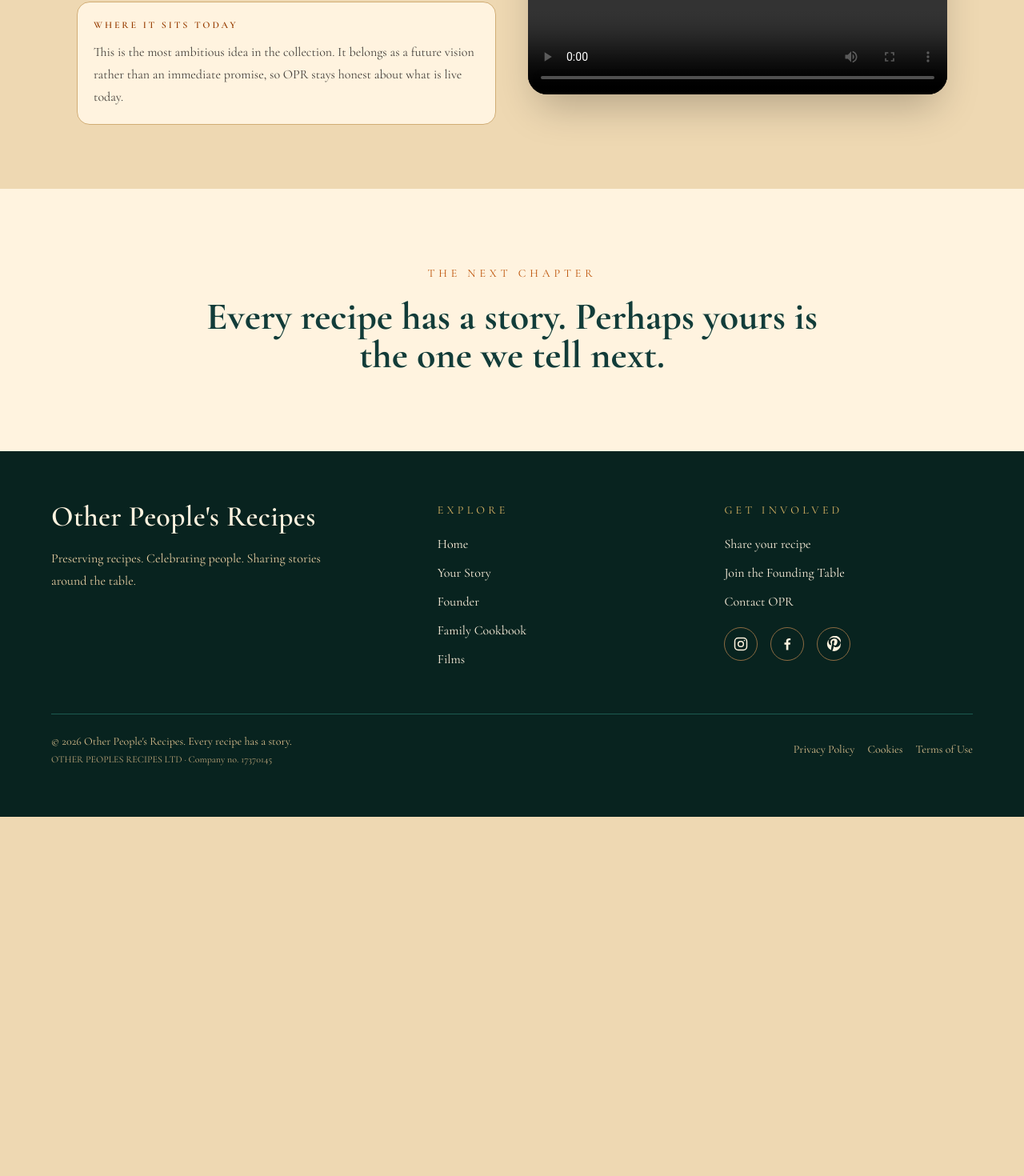
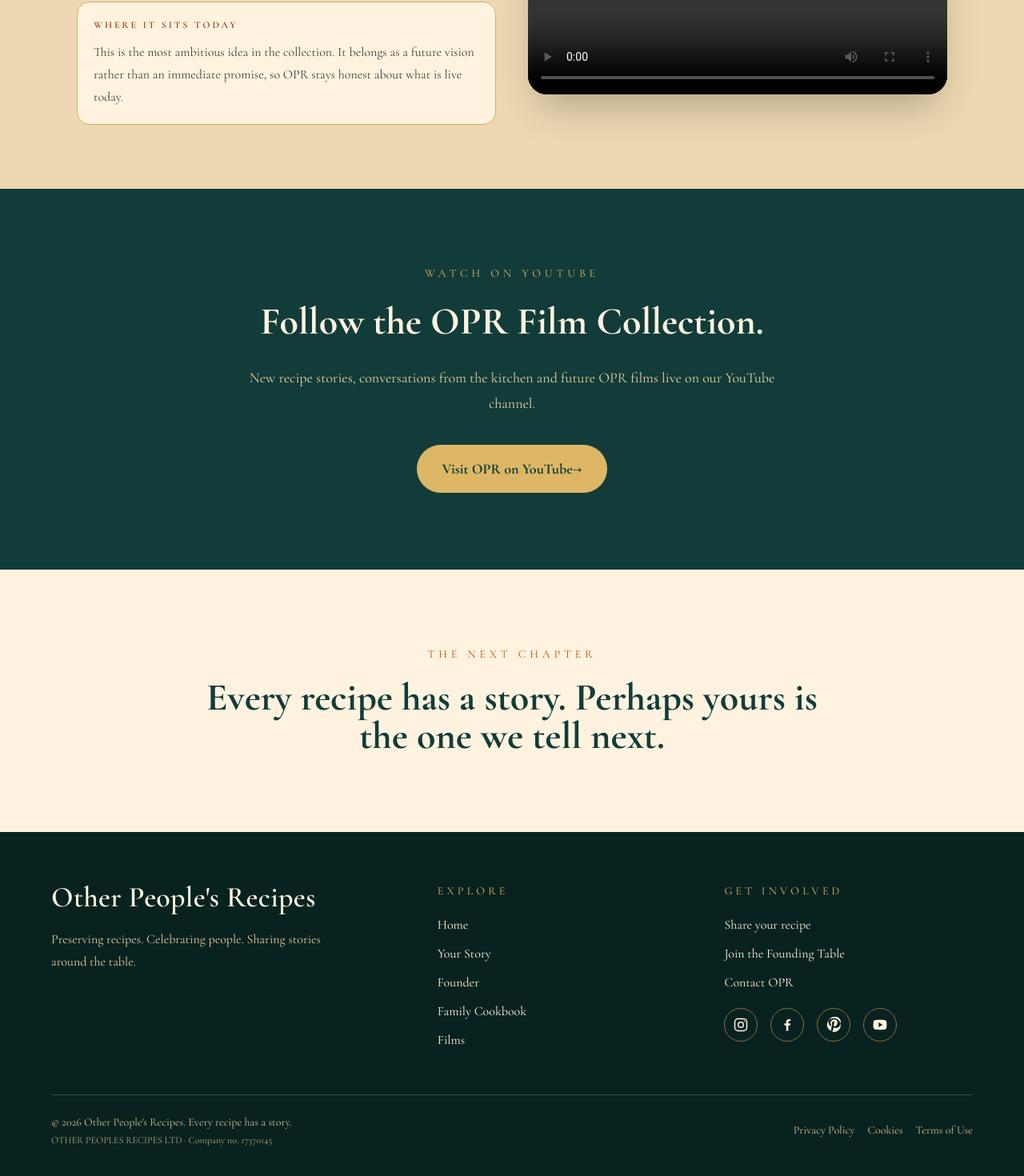
Before and after one commit to OPRUK/opr-platform, a Next.js app: page /films in a window 1280 px wide. Shown: the part 2462-3932 px from the top of the page at 80% size. Before the commit the page ends 3483 px from the top, so only its background shows below. Built offline with nearby package versions, Linux system fonts and the light colour scheme; no server answers; grey boxes are pictures that could not be loaded.

Commit message:
Add YouTube links and refresh recipe scan card

```diff
--- a/app/components/Footer.tsx
+++ b/app/components/Footer.tsx
@@ -69,6 +69,17 @@ export default function Footer() {
                   <path d="M12 2.2a9.8 9.8 0 0 0-3.6 18.9c-.1-1.6 0-3.5.4-5.2l1.1-4.6s-.3-.7-.3-1.8c0-1.7 1-3 2.2-3 1 0 1.5.8 1.5 1.7 0 1-.7 2.6-1.1 4-.3 1.2.6 2.1 1.8 2.1 2.2 0 3.7-2.8 3.7-6.1 0-2.5-1.7-4.3-4.8-4.3-3.5 0-5.6 2.6-5.6 5.5 0 1 .3 1.8.9 2.4.2.2.2.3.1.6l-.3 1.1c-.1.4-.4.5-.7.4-2-.8-2.9-3-2.9-5.4 0-4 3.3-8.8 9.8-8.8 5.2 0 8.6 3.8 8.6 7.8 0 5.3-2.9 9.3-7.2 9.3-1.4 0-2.8-.8-3.2-1.6l-.9 3.4c-.3 1.3-1 2.7-1.6 3.7.9.3 1.9.5 2.9.5A9.8 9.8 0 0 0 12 2.2Z" />
                 </svg>
               </a>
+              <a
+                href="https://www.youtube.com/channel/UCdRQdldwQPFPoMr5N-FwIkQ"
+                target="_blank"
+                rel="noreferrer"
+                aria-label="Watch Other People's Recipes on YouTube"
+                className="rounded-full border border-[#8B6B42] p-2.5 text-[#FFF3DF] transition hover:-translate-y-0.5 hover:border-[#DDB765] hover:bg-[#DDB765] hover:text-[#08231F]"
+              >
+                <svg aria-hidden="true" viewBox="0 0 24 24" className="h-5 w-5 fill-current">
+                  <path d="M21.6 7.1a2.95 2.95 0 0 0-2.1-2.1C17.6 4.5 12 4.5 12 4.5s-5.6 0-7.5.5A2.95 2.95 0 0 0 2.4 7.1C1.9 9 1.9 12 1.9 12s0 3 .5 4.9A2.95 2.95 0 0 0 4.5 19c1.9.5 7.5.5 7.5.5s5.6 0 7.5-.5a2.95 2.95 0 0 0 2.1-2.1c.5-1.9.5-4.9.5-4.9s0-3-.5-4.9ZM10 15.5v-7l6 3.5-6 3.5Z" />
+                </svg>
+              </a>
             </li>
           </ul>
         </div>
--- a/app/films/page.tsx
+++ b/app/films/page.tsx
@@ -123,6 +123,29 @@ export default function FilmsPage() {
         ))}
       </section>
 
+      <section className="bg-[#123C39] px-6 py-24 text-center text-[#FFF3DF]">
+        <div className="mx-auto max-w-3xl">
+          <p className="text-sm uppercase tracking-[0.35em] text-[#DDB765]">
+            Watch on YouTube
+          </p>
+          <h2 className="mt-5 text-4xl font-bold leading-tight md:text-5xl">
+            Follow the OPR Film Collection.
+          </h2>
+          <p className="mx-auto mt-6 max-w-2xl text-lg leading-8 text-[#E7CEA2]">
+            New recipe stories, conversations from the kitchen and future OPR
+            films live on our YouTube channel.
+          </p>
+          <a
+            href="https://www.youtube.com/channel/UCdRQdldwQPFPoMr5N-FwIkQ"
+            target="_blank"
+            rel="noreferrer"
+            className="mt-9 inline-flex items-center rounded-full bg-[#DDB765] px-8 py-4 text-lg font-bold text-[#123C39] transition hover:scale-105 hover:bg-[#F0CC7A]"
+          >
+            Visit OPR on YouTube <span aria-hidden="true">→</span>
+          </a>
+        </div>
+      </section>
+
       <section className="bg-[#FFF3DF] px-6 py-24 text-center">
         <p className="text-sm uppercase tracking-[0.35em] text-amber-700">
           The next chapter
--- a/app/layout.tsx
+++ b/app/layout.tsx
@@ -44,6 +44,7 @@ const organizationJsonLd = {
     "https://www.instagram.com/opr_uk/",
     "https://www.facebook.com/61592736388045",
     "https://www.pinterest.com/0kg0zcynwbbvmoqk092xgf1u83r3r6/",
+    "https://www.youtube.com/channel/UCdRQdldwQPFPoMr5N-FwIkQ",
   ],
 };
 
--- a/app/page.tsx
+++ b/app/page.tsx
@@ -208,14 +208,15 @@ export default async function Home() {
               <div className="pointer-events-none absolute -left-10 top-20 h-28 w-28 rounded-full bg-[#6A4022]/10 blur-2xl" />
               <div className="pointer-events-none absolute -right-10 bottom-2 h-24 w-36 rotate-12 rounded-full bg-[#704323]/15 blur-2xl" />
               <p className="text-xs uppercase tracking-[0.28em] text-[#8B5A2B]">From the kitchen drawer</p>
-              <p className="mt-5 text-4xl font-semibold italic leading-tight text-[#123C39] md:text-5xl">Nana&apos;s recipe</p>
-              <div className="mt-8 space-y-1 text-[1.45rem] leading-[1.45] text-[#5F3B23] md:text-[1.6rem]">
-                <p>1 cup of milk</p>
-                <p>a little butter</p>
-                <p>rice, sugar &amp; nutmeg</p>
-                <p className="pl-5">bake till golden</p>
+              <p className="mt-5 text-3xl font-semibold italic leading-tight text-[#123C39] md:text-4xl">Krishna Vanti&apos;s Baingan ka Bharta</p>
+              <div className="mt-8 space-y-1 text-[1.25rem] leading-[1.4] text-[#5F3B23] md:text-[1.45rem]">
+                <p>onions, cooked till pink</p>
+                <p>4–5 tomatoes, cooked till mashed</p>
+                <p>salt &amp; deghi mirch</p>
+                <p>mashed bhuna baingan</p>
+                <p className="pl-5">2 slit green chillies</p>
               </div>
-              <p className="mt-12 text-xl italic text-[#6C472A]">Written down with love.</p>
+              <p className="mt-9 text-xl italic text-[#6C472A]">Don&apos;t let it turn brown.</p>
             </div>
           </div>
 
```
